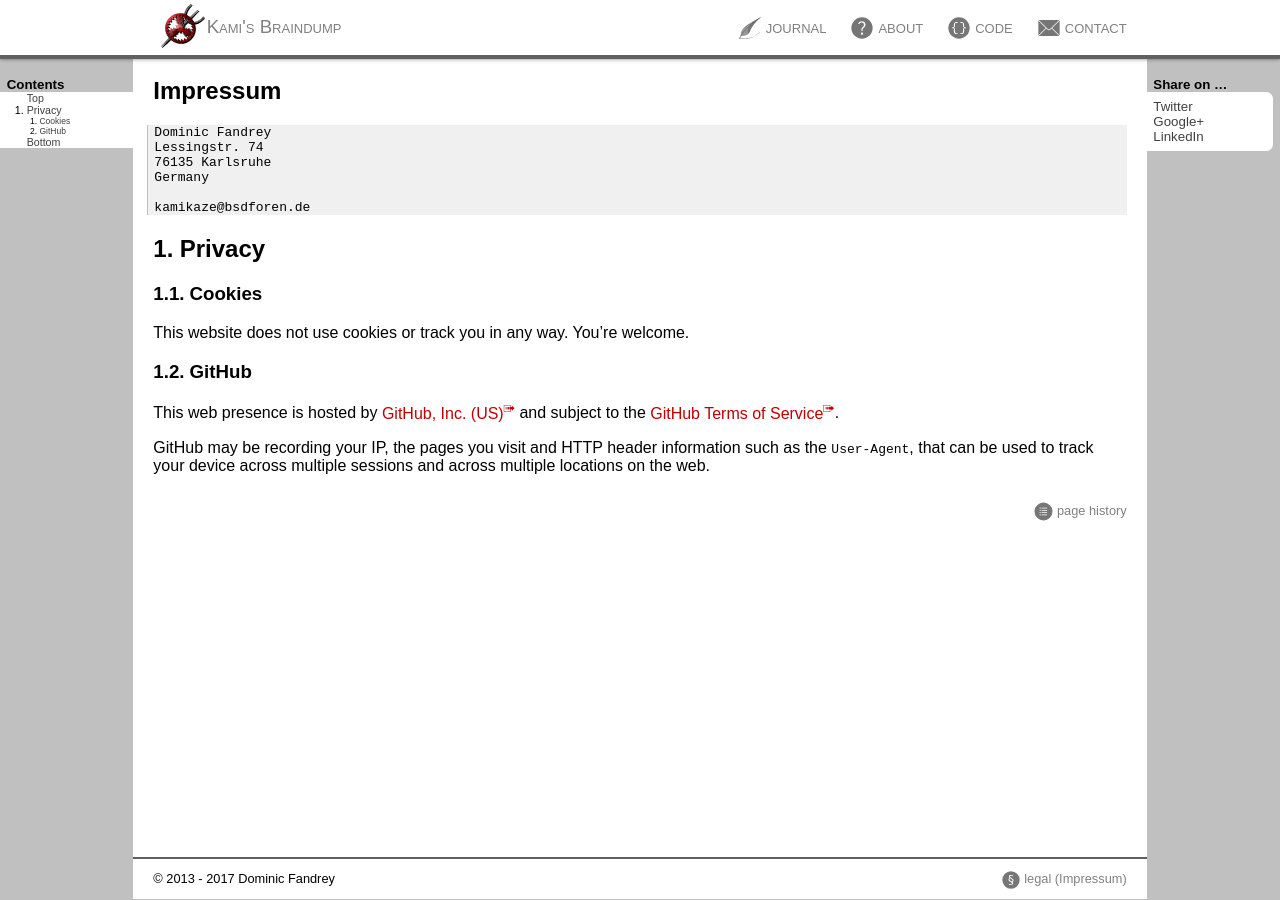
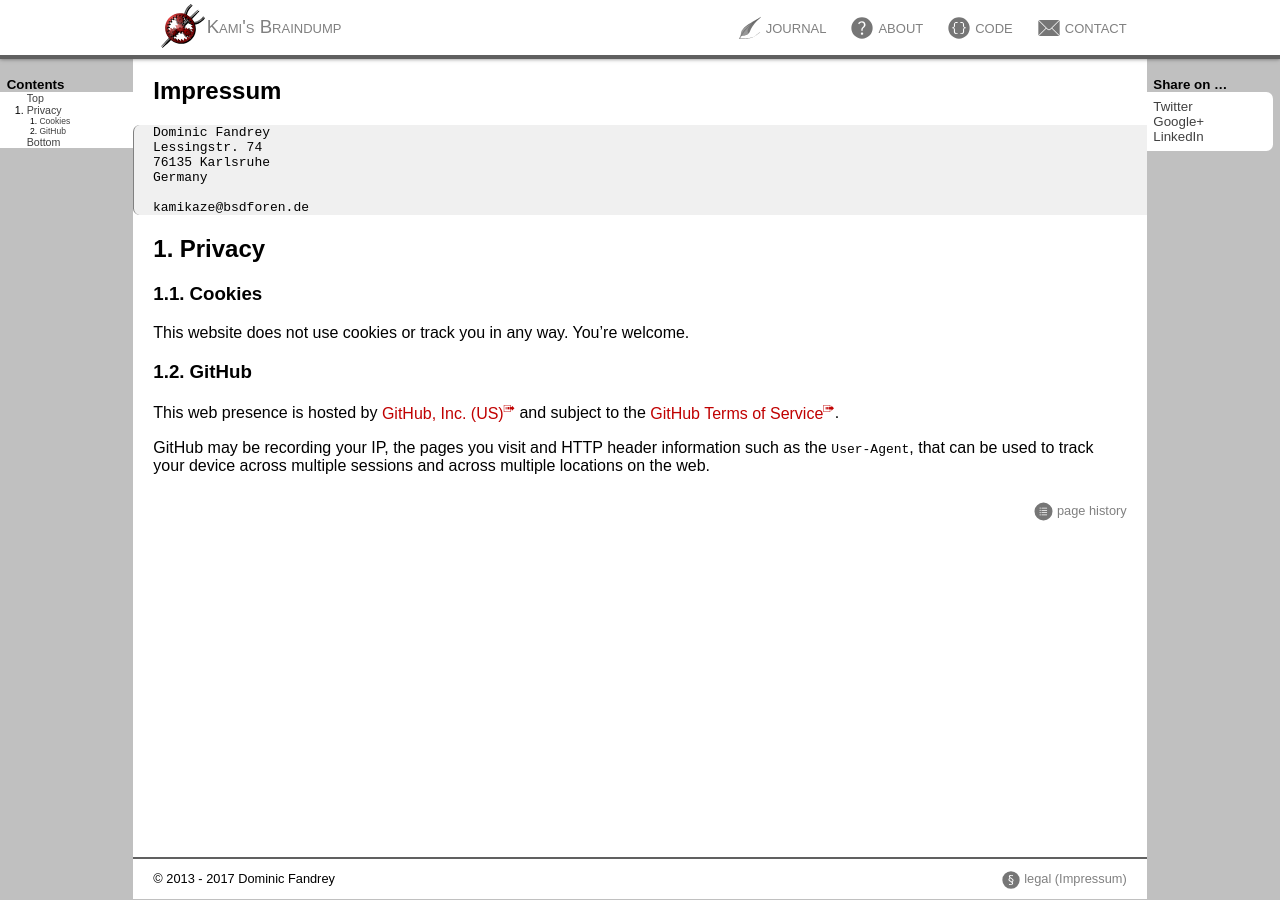
Before and after one commit to lonkamikaze/lonkamikaze.github.io, a Jekyll site: the page built from legal/index.md, in a window 1280 px wide. Built offline with Jekyll 4.4.1, drawn with Linux system fonts in a browser that asks for light colours.

Commit message:
Add border to code listings

```diff
--- a/css/print.css
+++ b/css/print.css
@@ -11,6 +11,10 @@
 article a[href*="://"]::after {
 	content:             " (" attr(href) ")";
 	font-weight:         normal;
+}
+
+article pre {
+	padding:             0pt 5pt;
 }
 
 article td {
--- a/css/screen.css
+++ b/css/screen.css
@@ -85,6 +85,11 @@
 	vertical-align:      super;
 	font-size:           75%;
 	letter-spacing:      -.5em;
+}
+
+article pre {
+	margin:              15pt -15pt 15pt -15pt;
+	padding:             0pt 15pt 0pt 14pt;
 }
 
 article pre, .details {
```
Also changed, not shown: css/all.css.
